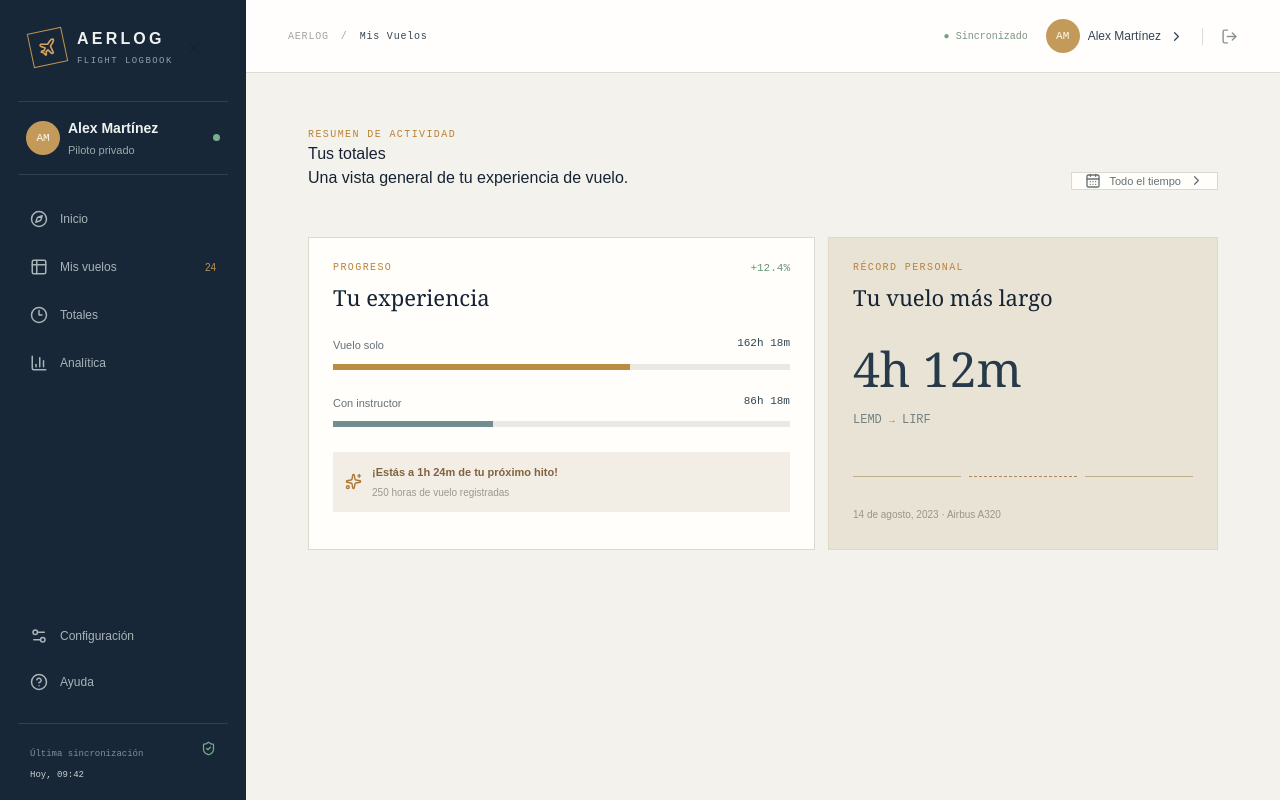
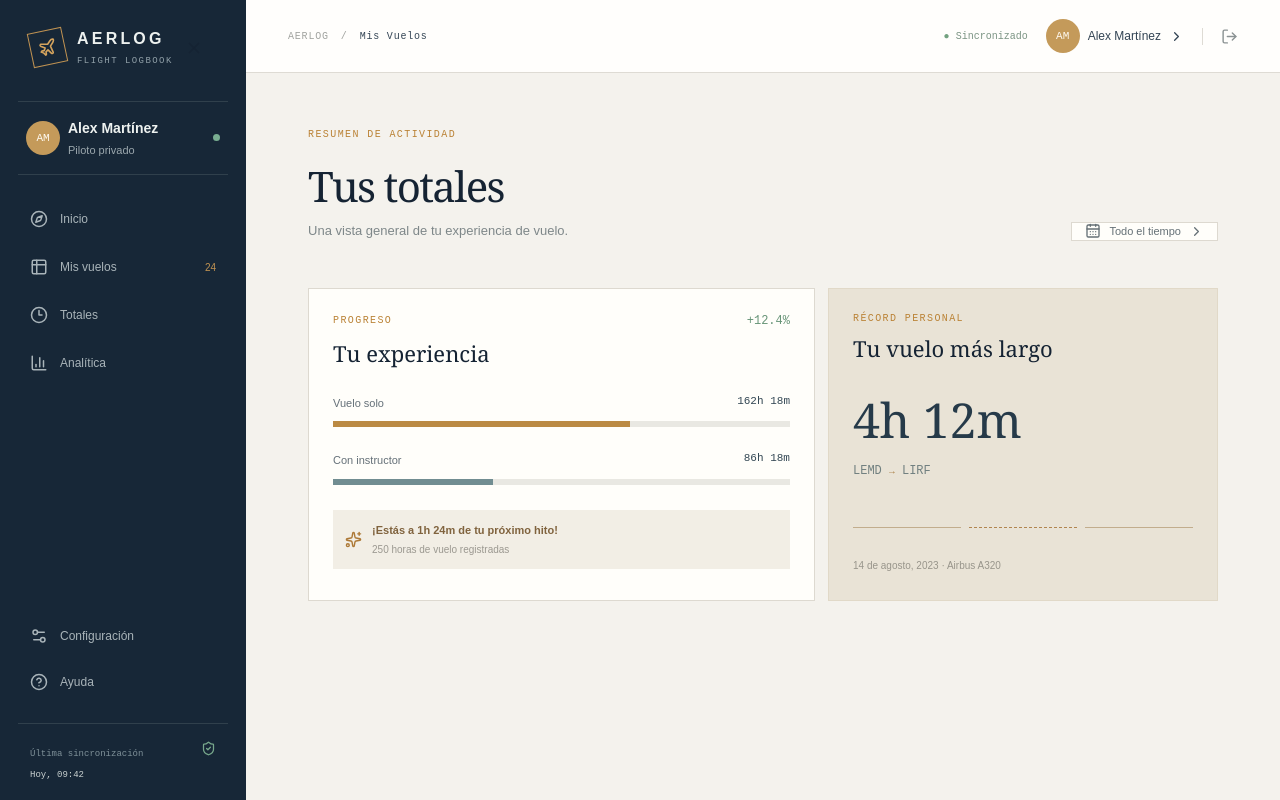
Before and after one commit to faustoleal/flight-log, a Next.js app: page /totales in a window 1280 px wide. Built offline with nearby package versions, Linux system fonts and the light colour scheme.

Commit message:
pasando los estilos a clases de Tailwindcss

```diff
--- a/src/components/views/TotalesPage.tsx
+++ b/src/components/views/TotalesPage.tsx
@@ -16,22 +16,32 @@ const TotalesPage = () => {
           <span className="flex gap-[7px] items-center text-[#ba8235] text-[10px] font-[Courier_New,monospace] tracking-[0.14em]">
             RESUMEN DE ACTIVIDAD
           </span>
-          <h1>Tus totales</h1>
-          <p>Una vista general de tu experiencia de vuelo.</p>
+          <h1 className="font-serif font-normal text-[42px] tracking-[-0.04em] mt-3 mb-1 mx-0">
+            Tus totales
+          </h1>
+          <p className="text-[#7e8789] text-[13px] m-0">
+            Una vista general de tu experiencia de vuelo.
+          </p>
         </div>
-        <button className="filter-btn">
+        <button className="border border-[var(--border)] bg-[var(--card)] text-[#657076] text-[11px] py-0 px-[13px] flex items-center gap-2">
           <CalendarDays size={16} /> Todo el tiempo <ChevronRight size={15} />
         </button>
       </header>
-      <div className="stats-grid"></div>
-      <div className="totals-lower">
-        <div className="panel progress-panel">
-          <div className="panel-title">
+      <div className="grid grid-cols-4 gap-[13px]"></div>
+      <div className="grid grid-cols-[1.3fr_1fr] gap-[13px] mt-[13px]">
+        <div className="p-[24px] border border-[var(--border)] bg-[var(--card)]">
+          <div className="flex justify-between items-start">
             <div>
-              <span className="eyebrow">PROGRESO</span>
-              <h2>Tu experiencia</h2>
+              <span className="flex items-center gap-[7px] text-[#ba8235] text-[10px] font-[Courier_New,monospace] tracking-[0.14em]">
+                PROGRESO
+              </span>
+              <h2 className="font-serif font-normal text-[22px] mt-[9px]">
+                Tu experiencia
+              </h2>
             </div>
-            <span className="trend">+12.4%</span>
+            <span className="text-xs text-[#679477] font-[Courier_New,monospace]">
+              +12.4%
+            </span>
           </div>
           <div className="progress-row">
             <div>
```
